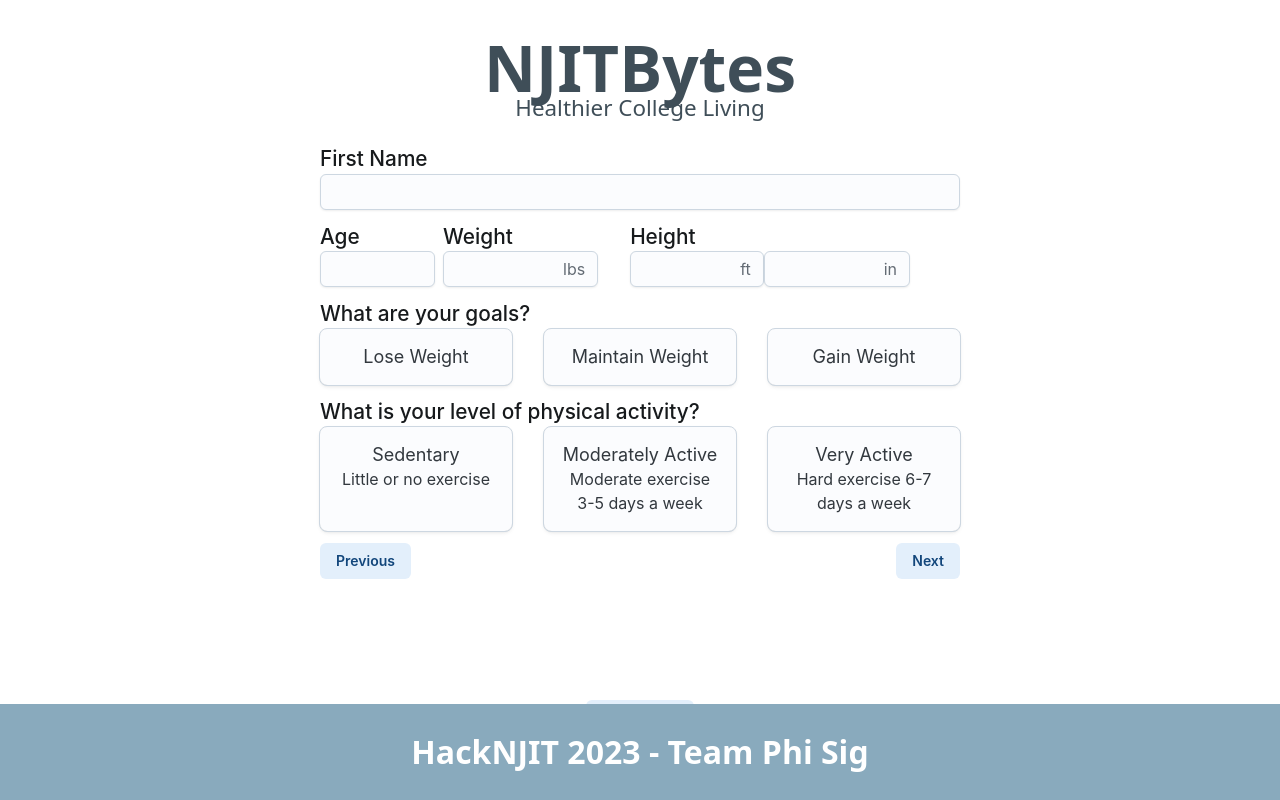
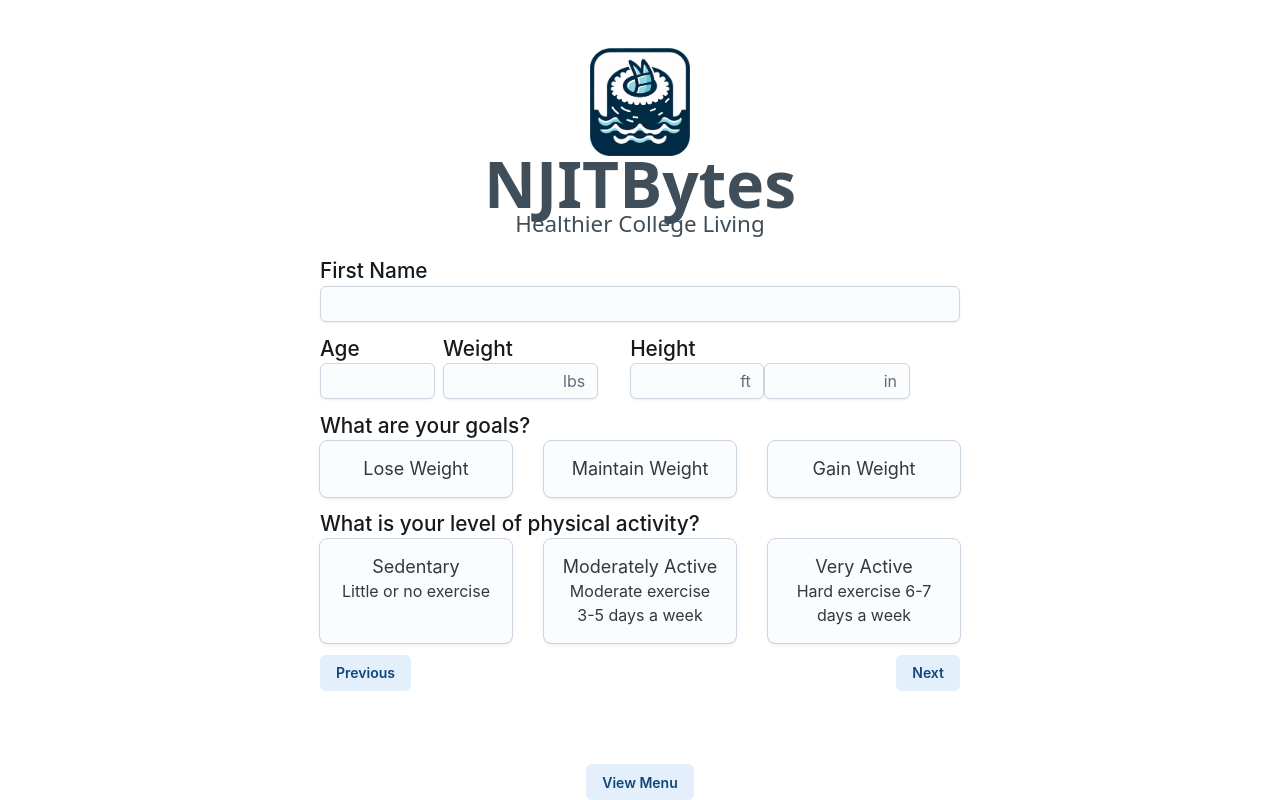
Before and after one commit to jll38/njitbytes, a React (Create React App) app in the folder frontend/: page / in a window 1280 px wide. Both pictures are taken after a click on the button "GET STARTED". Built offline with nearby package versions, Linux system fonts and the light colour scheme.

Commit message:
logo and reformatting

```diff
--- a/frontend/src/components/Logo.js
+++ b/frontend/src/components/Logo.js
@@ -2,6 +2,7 @@ import React from "react";
 export function Logo({}) {
   return <div className="absolute top-[3rem]">
             <div id="logo" className="flex flex-col items-center leading-10 ">
+              <img className="mb-2" src="/images/njitbytes-transparent.png" width={100} height={100} alt="njitbytes logo alt"></img>
               <h1>NJITBytes</h1>
               <div>Healthier College Living</div>
             </div>
--- a/frontend/src/components/footer.js
+++ b/frontend/src/components/footer.js
@@ -1,6 +1,6 @@
 import React from "react";
 export function Footer({}) {
-  return <div id="footer" className="h-[6rem] bg-primary w-full absolute bottom-0 flex justify-center items-center">
-          <div className="text">HackNJIT 2023 - Team Phi Sig</div>
+  return <div id="footer" className="bg-primary w-full absolute bottom-0 flex justify-center items-center">
+
         </div>;
 }
--- a/frontend/src/components/questions/Form.js
+++ b/frontend/src/components/questions/Form.js
@@ -70,7 +70,7 @@ function Form({ setQuizStatus }) {
       );
     case 1:
       return (
-        <div className="w-[40rem]  h-[40rem] pt-[5rem]">
+        <div className="w-[40rem]  h-[40rem]">
           <div className="flex flex-col gap-3">
             <div aria-label="name-question">
               <FormLabel sx={{ fontSize: "1.3em" }}>First Name</FormLabel>
@@ -316,7 +316,7 @@ function Form({ setQuizStatus }) {
 
     case 2:
       return (
-        <div className="w-[40rem] flex flex-col gap-4 h-[40rem] pt-[5rem]">
+        <div className="w-[40rem] flex flex-col gap-4 h-[40rem]">
           <div aria-label="dietary-restrictions-question">
             <FormLabel sx={{ fontSize: "1.3em" }}>
               Dietary Restrictions?
--- a/frontend/src/pages/Home.js
+++ b/frontend/src/pages/Home.js
@@ -1,17 +1,13 @@
 import React from "react";
 import Form from "../components/questions/Form";
 import { Button } from "@mui/joy";
+import { Logo } from "../components/Logo";
+import { Footer } from "../components/footer";
 export function Home({ quizStatus, setQuizStatus }) {
   return (
     <div>
-      <div className="p-[4rem] h-screen w-full flex flex-col justify-center items-center">
-        <div className="absolute top-[3rem]">
-          <div id="logo" className="flex flex-col items-center leading-10 ">
-            <h1>NJITBytes</h1>
-            <div>Healthier College Living</div>
-          </div>
-        </div>
-
+      <div className="p-[4rem pt-[16rem] h-screen w-full flex flex-col justify-center items-center">
+        <Logo/>
         {quizStatus ? (
           <div>Finished</div>
         ) : (
@@ -29,12 +25,7 @@ export function Home({ quizStatus, setQuizStatus }) {
         </Button>
       </div>
 
-      <div
-        id="footer"
-        className="h-[6rem] bg-primary w-full absolute bottom-0 flex justify-center items-center"
-      >
-        <div className="text">HackNJIT 2023 - Team Phi Sig</div>
-      </div>
+     <Footer/>
     </div>
   );
 }
```
Also changed, not shown: frontend/public/images/NJITBytes.png (added), frontend/public/images/njitbytes-transparent.png (added).
